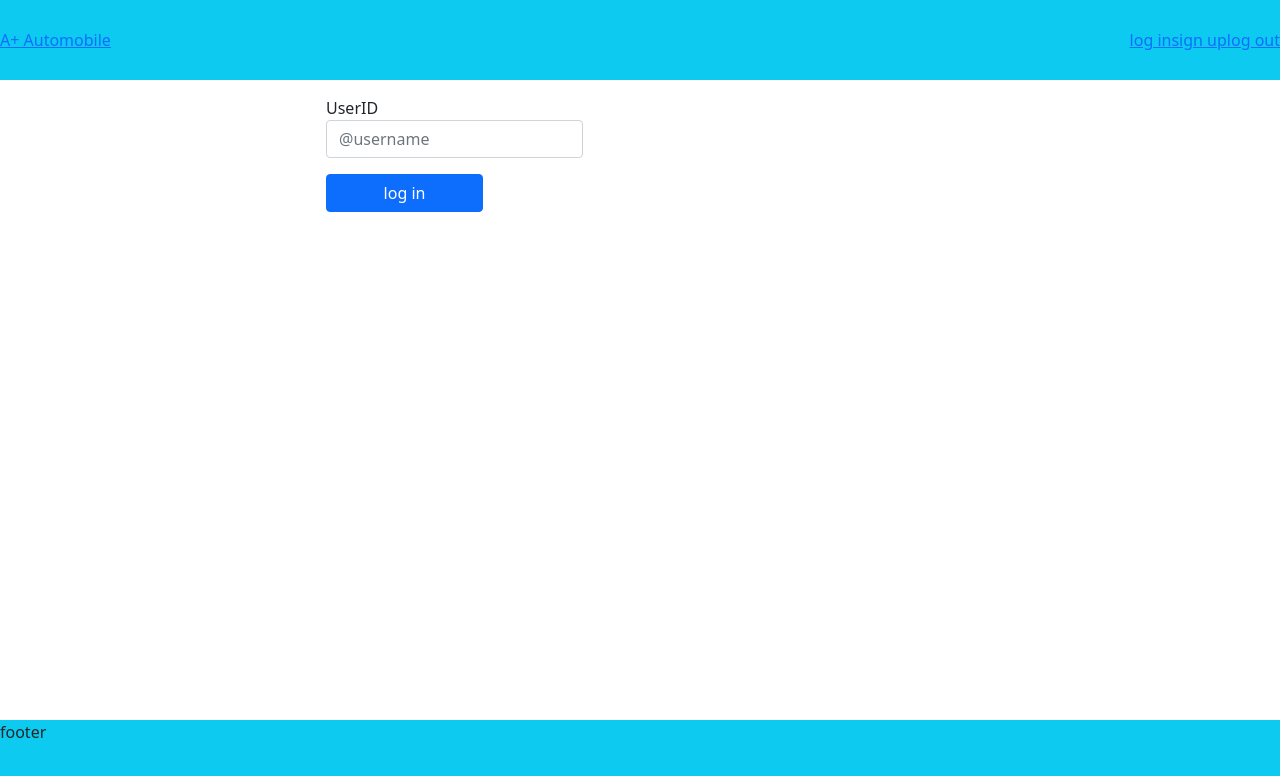
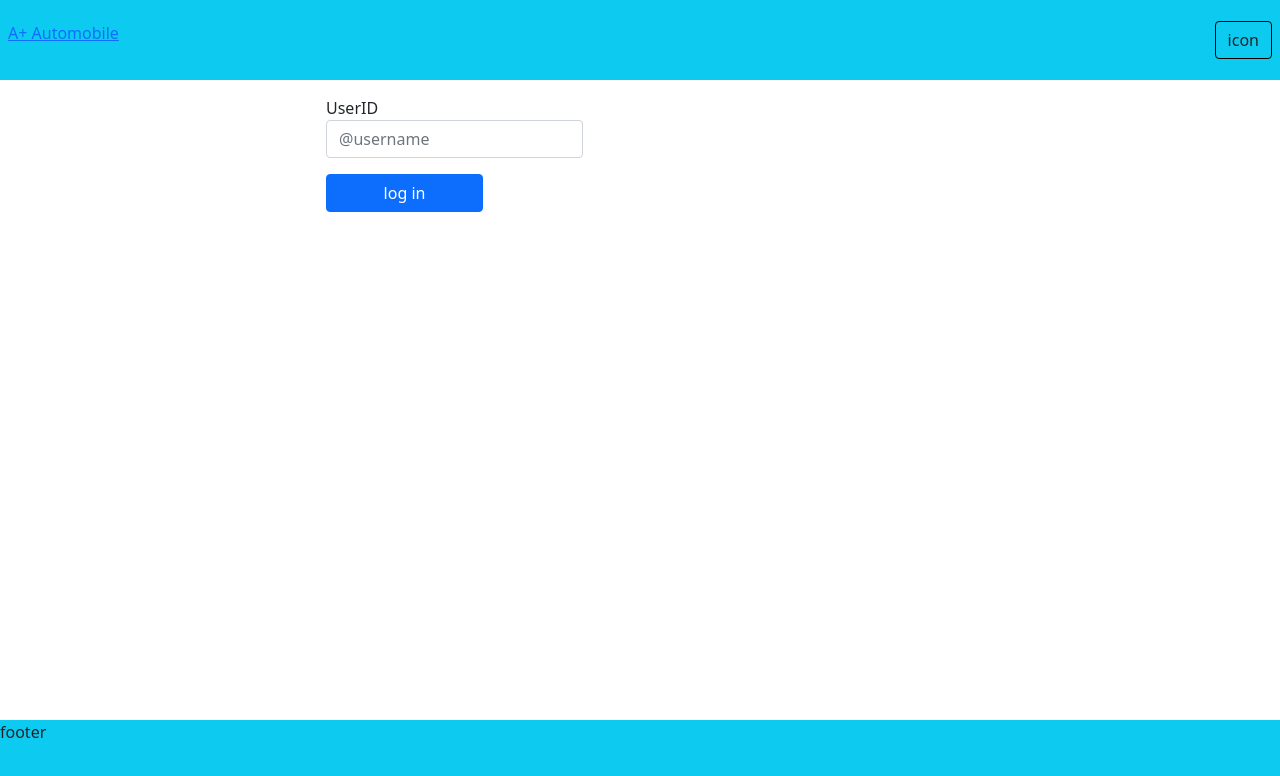
Before and after one commit to wandji20/a-plus-garage, a React (Create React App) app: page /log_in in a window 1280 px wide. Shown: the top 776 px of the page. Built offline with nearby package versions, Linux system fonts and the light colour scheme.

Commit message:
Add tsate to nav componentto help display the nav controls

```diff
--- a/src/components/presentation/Nav.js
+++ b/src/components/presentation/Nav.js
@@ -1,46 +1,78 @@
-/* eslint-disable */
-import React from 'react';
+import React, { useState } from 'react';
 import { Link } from 'react-router-dom';
 import PropTypes from 'prop-types';
 import { connect } from 'react-redux';
 
 const Nav = (props) => {
-  const { response  } = props;
-  // console.log(response);
+  const { loggedIn } = props;
+  const [display, setDisplay] = useState(false);
+  console.log(loggedIn);
+
+  const handleNavOptions = () => {
+    setDisplay(!display);
+  };
+
   return (
     <header className="container d-flex flex-column justify-content-center bg-info remove-padding header">
-      <nav className="nav justify-content-between ">
+      <nav className="nav justify-content-between mx-2">
         <div className="">
-          <Link to='/'>
+          <Link to="/">
             A+ Automobile
           </Link>
         </div>
-        <div className=" d-flex justify-content-between">
-          <Link to='/log_in'>
-            log in
-          </Link>
-          <Link to='/sign_up'>
-            sign up
-          </Link>
-          <Link to='/logout'>
-            log out
-          </Link>
+        <div className="">
+          {
+            loggedIn
+              ? 'user name'
+              : (
+                <button
+                  style={{ border: '1px solid black' }}
+                  type="button"
+                  className="btn"
+                  onClick={handleNavOptions}
+                >
+                  icon
+                </button>
+              )
+
+          }
+
         </div>
       </nav>
+      {
+        display && (
+        <div className="nav-controls bg-light position-absolute d-flex flex-column align-items-center">
+          <button type="button" className="btn btn">
+            <Link to="/log_in">
+              Sign In
+            </Link>
+          </button>
+          <button type="button" className="btn">
+            <Link to="/sign_up">
+              Sign Up
+            </Link>
+          </button>
+          <button type="button" className="btn">
+            <Link to="/logout">
+              Sign Out
+            </Link>
+          </button>
+          {/* <button type="button" className="btn">
+            Exit
+          </button> */}
+        </div>
+        )
+      }
     </header>
   );
 };
 
 Nav.propTypes = {
-  response: PropTypes.object,
-};
-
-Nav.defaultProps = {
-  response: {},
+  loggedIn: PropTypes.bool.isRequired,
 };
 
 const mapStateToProps = (state) => ({
-  data: state.userReducer.response
+  loggedIn: state.userReducer.loggedIn,
 });
 
 export default connect(mapStateToProps)(Nav);
--- a/src/index.css
+++ b/src/index.css
@@ -34,3 +34,24 @@ body {
   width: 100%;
   height: 10%;
 }
+
+.nav-controls {
+  right: 0;
+  top: 10vh;
+}
+
+.nav-controls a {
+  text-decoration: none;
+  color: black;
+}
+.nav-controls .btn {
+  background-color: #11adcc;
+  width: 100%;
+  border-radius: 0;
+  transition: 0.5s;
+  /* border-bottom: 1px solid #aaaaaa; */
+}
+
+.nav-controls .btn:hover {
+  font-size: 1.2rem;
+}
--- a/src/redux/actions/logOutAction.js
+++ b/src/redux/actions/logOutAction.js
@@ -6,5 +6,4 @@ const logOutUser = () => ({
   type: LOGOUT_USER,
 });
 
-
 export default logOutUser;
```
